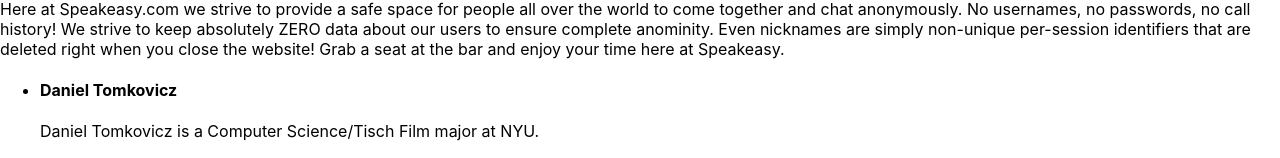
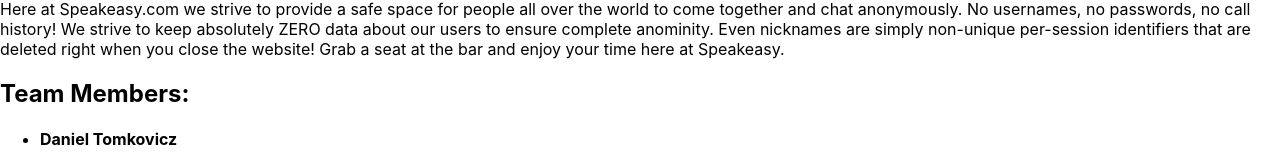
Before and after one commit to agile-dev-assignments/project-setup-team-baliton-portal-speakeasy, a React (Create React App) app in the folder front-end/: page /about in a window 1280 px wide. Shown: the part 556-714 px from the top of the page. Built offline with nearby package versions, Linux system fonts and the light colour scheme.

Commit message:
fixed some typos

```diff
--- a/front-end/src/About.js
+++ b/front-end/src/About.js
@@ -18,7 +18,7 @@
       },
       {
         "name": "Sharri Glloxhani",
-        "bio": "Sharri is a student at New York University. Former application developer at Cambrian Analytics..",
+        "bio": "Sharri is a student at New York University. Former application developer at Cambrian Analytics.",
         "github": "github.com/solidstatechen",
         "email": "mailto:sg4335@nyu.edu"
       },
@@ -52,6 +52,7 @@
               </p>
             </div>
             <div className="team-profiles">
+              <h2> Team Members:</h2>
               <ProfileList profiles={profileArray} />
             </div>
           </div>
```
